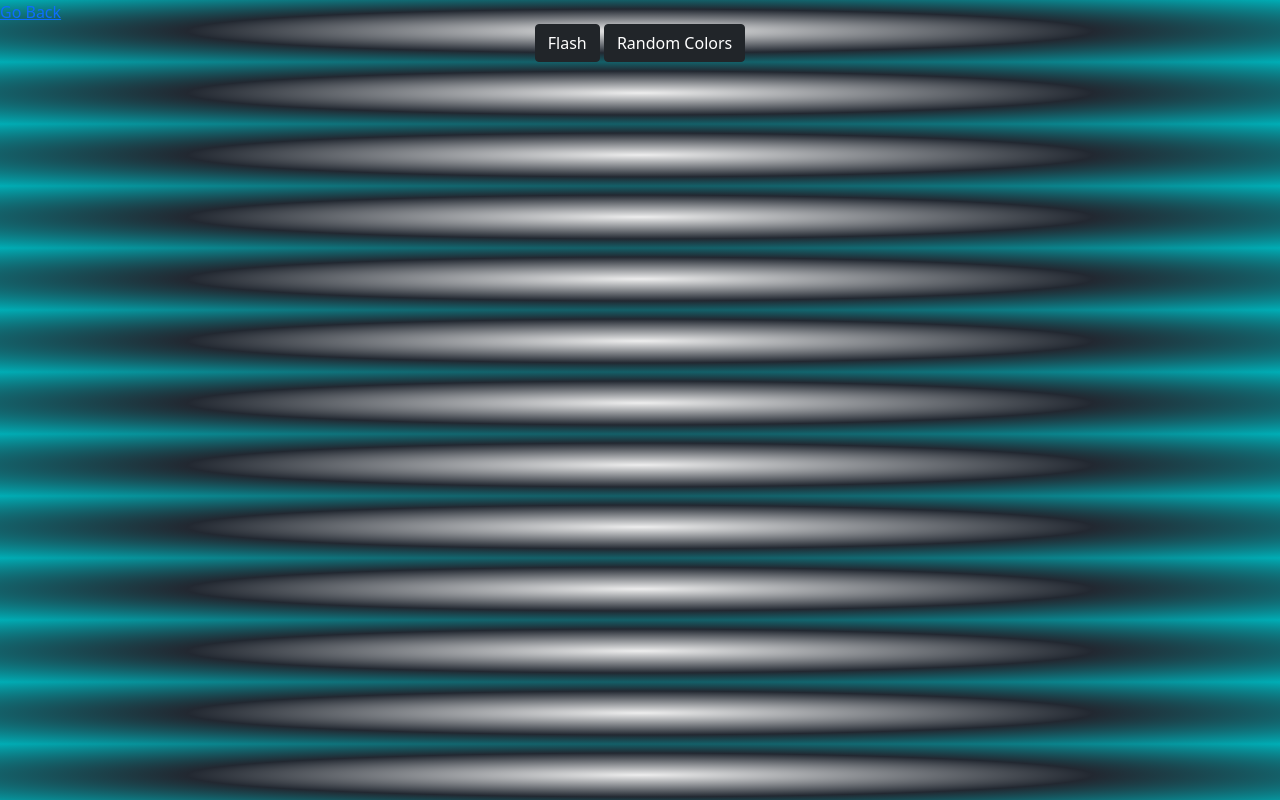
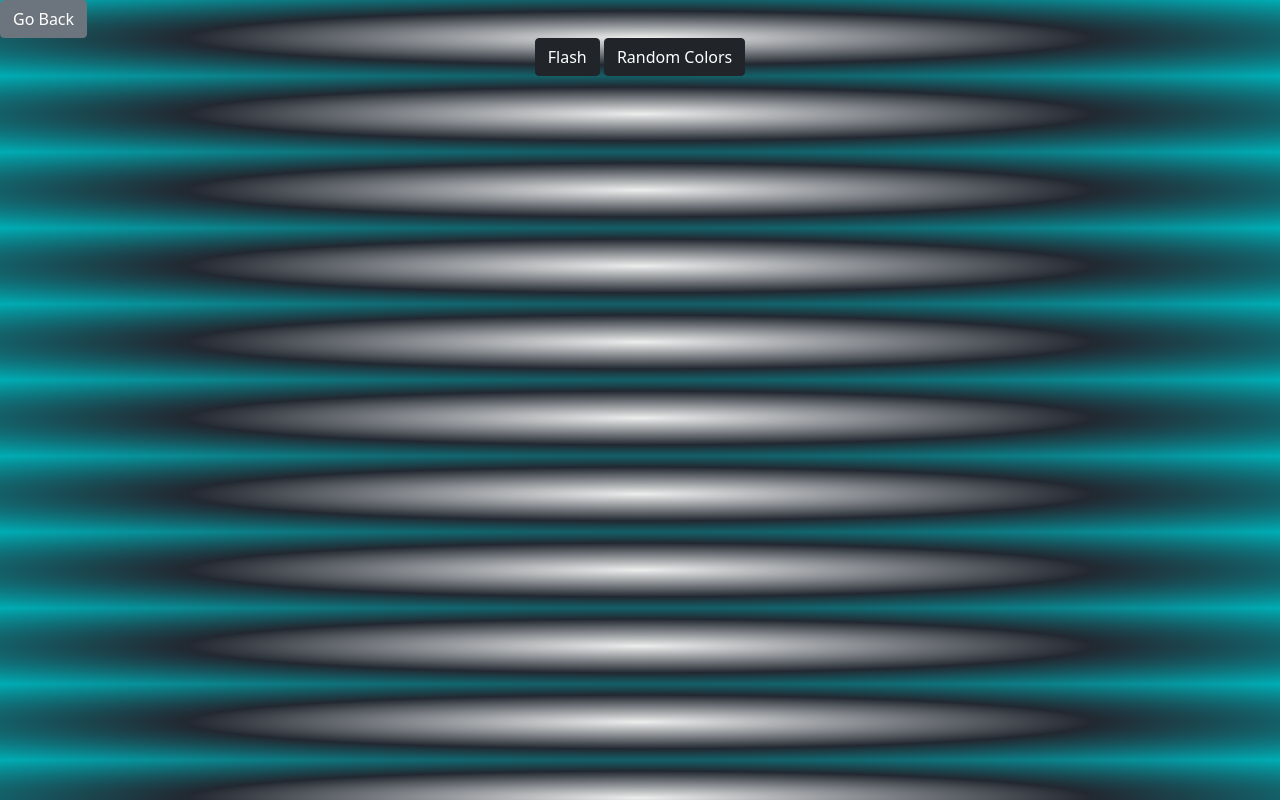
Before and after one commit to jackgardner3726/jackgardner3726.github.io, a plain HTML site: page crazy.html in a window 1280 px wide. Drawn offline with nearby package versions, Linux system fonts and the light colour scheme.

Commit message:
Update crazy.html

```diff
--- a/crazy.html
+++ b/crazy.html
@@ -33,7 +33,7 @@
         </script>
   </head>
   <body class="grad">
-    <a href="/index.html">Go Back</a>
+    <a class="btn btn-secondary" href="/index.html" role="button">Go Back</a>
     <div class="idek">
         <div class="d-grid gap-2 d-md-block">
           <button class="btn btn-dark" type="button" id="1">Flash</button>
```
